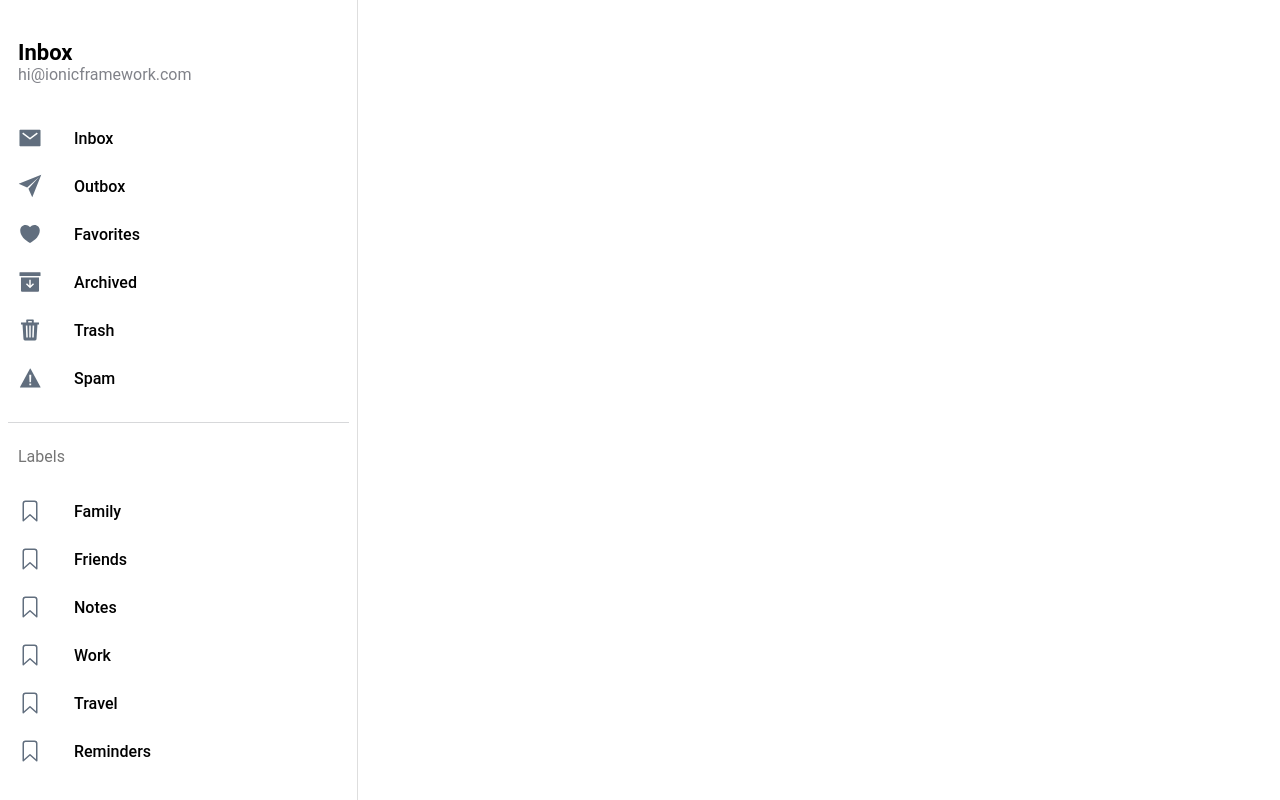
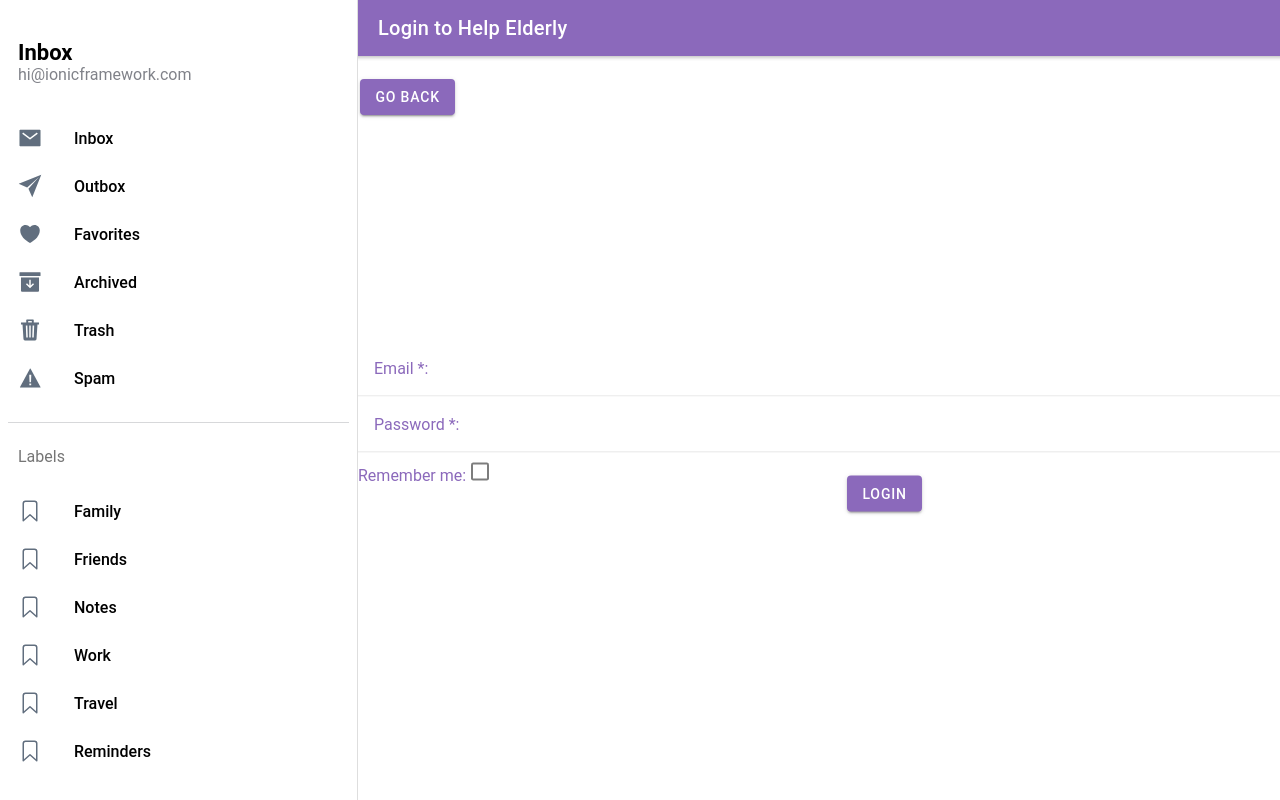
Before and after one commit to ankitamaps03/CS5340-Project-HelpElderly, a React (Create React App) app: page /loginAccount in a window 1280 px wide. Built offline with nearby package versions, Linux system fonts and the light colour scheme.

Commit message:
Added login screen

```diff
--- a/src/App.tsx
+++ b/src/App.tsx
@@ -26,6 +26,7 @@ import './theme/variables.css';
 import Login from "./pages/Login";
 import RequestHelp from "./pages/RequestHelp";
 import ViewHelpDetails from "./pages/ViewHelpDetails";
+import LoginAccount from "./pages/LoginAccount";
 
 const App: React.FC = () => {
   return (
@@ -46,8 +47,17 @@ const App: React.FC = () => {
             <Route path="/requestHelp" exact={true}>
               <RequestHelp/>
             </Route>
+            <Route path="/requestHelp/:id" exact={true}>
+              <RequestHelp/>viewHelpDetails
+            </Route>
             <Route path="/viewHelpDetails" exact={true}>
               <ViewHelpDetails/>
+            </Route>
+            <Route path="/viewHelpDetails/:id" exact={true}>
+              <ViewHelpDetails/>
+            </Route>
+            <Route path="/loginAccount" exact={true}>
+              <LoginAccount/>
             </Route>
           </IonRouterOutlet>
         </IonSplitPane>
--- /dev/null
+++ b/src/components/LoginForm.tsx
@@ -0,0 +1,74 @@
+import {IonButton, IonCheckbox, IonContent, IonInput, IonItem, IonLabel, IonList, IonLoading} from "@ionic/react";
+import './RequestHelpForm.css';
+import {useState} from "react";
+import {useHistory, useParams} from "react-router-dom";
+
+
+const LoginForm: React.FC = () => {
+    const [email, setEmail] = useState<string>('');
+    const [password, setPassword] = useState<string>();
+    const [rememberMe, setRememberMe] = useState<boolean>(false);
+
+    let history = useHistory();
+    const [showLoading, setShowLoading] = useState(false);
+
+    const redirectToHelper = () => {
+        setShowLoading(true)
+        setTimeout(() => {
+            setShowLoading(false);
+            history.push('/viewHelpDetails/1')
+        }, 2000);
+
+    }
+    return (
+        <div>
+            <IonList>
+                <IonItem>
+                    <IonLabel
+                        color="primary"
+                        position="floating"
+                    >Email *: </IonLabel>
+                    <IonInput
+                        type='email'
+                        placeholder="Enter your email."
+                        value={email}
+                        required
+                        onIonChange={e => setEmail(e.detail.value!)}/>
+                </IonItem>
+
+                <IonItem>
+                    <IonLabel
+                        color="primary"
+                        position="floating"
+                    >Password *: </IonLabel>
+                    <IonInput
+                        type='password'
+                        placeholder="Enter your password."
+                        value={password}
+                        required
+                        onIonChange={e => setPassword(e.detail.value!)}/>
+                </IonItem>
+                <div style={{float: "left"}}>
+                    <span style={{color: '#8b69bb', marginRight:'5px', display: 'inline-block'}}>Remember me:</span>
+                    <IonCheckbox style={{marginTop: '10px'}} checked={rememberMe} onIonChange={e => setRememberMe(e.detail.checked)}/>
+                </div>
+                <br/>
+                <IonButton color="primary"
+                           onClick={redirectToHelper}>
+
+                    Login
+                </IonButton>
+                <IonLoading
+                    cssClass='my-custom-class'
+                    isOpen={showLoading}
+                    onDidDismiss={() => setShowLoading(false)}
+                    message={'Requesting help.. Please wait..'}
+                    duration={5000}
+                />
+            </IonList>
+
+        </div>
+    )
+}
+
+export default LoginForm;
--- a/src/components/RequestHelpForm.tsx
+++ b/src/components/RequestHelpForm.tsx
@@ -12,9 +12,14 @@ import {
 } from "@ionic/react";
 import './RequestHelpForm.css';
 import {useState} from "react";
-import {useHistory} from "react-router-dom";
+import {useHistory, useParams} from "react-router-dom";
+
 
 const RequestHelpForm: React.FC = () => {
+    let params = {
+        id: ''
+    }
+    params = useParams();
     const [location, setLocation] = useState<string>('1191 Boylston St, Boston MA 02215');
     const [typeOfHelp, setTypeOfHelp] = useState<string>();
     const [comments, setComments] = useState<string>();
@@ -22,13 +27,23 @@ const RequestHelpForm: React.FC = () => {
     let history = useHistory();
     const [showLoading, setShowLoading] = useState(false);
 
+    const isLogin : string = useParams();
 
     const viewHelpDetails = () => {
-        setShowLoading(true)
-        setTimeout(() => {
-            setShowLoading(false);
-            history.push('viewHelpDetails')
-        }, 2000);
+        if (params) {
+           if(params.id)
+           {
+               setShowLoading(true)
+               setTimeout(() => {
+                   setShowLoading(false);
+                   history.push('/viewHelpDetails')
+               }, 2000);
+           }
+           else {
+               history.push('login')
+           }
+        }
+
     }
     return (
 
--- a/src/pages/Login.tsx
+++ b/src/pages/Login.tsx
@@ -15,6 +15,7 @@ const Login: React.FC = () => {
             <IonHeader collapse="condense">
                 <IonToolbar>
                 </IonToolbar>
+
             </IonHeader>
             <IonButton
                 color="primary"
@@ -25,12 +26,17 @@ const Login: React.FC = () => {
             <div className="container">
                 <IonButton
                     color="primary"
-                   >
+                onClick={() => history.push('loginAccount')}
+                >
                     Login
                 </IonButton>
                 <br/>
                 <br/>
-                <IonButton color="primary">Create an Account</IonButton>
+                <IonButton color="primary"
+                           onClick={() => history.push('createAccount')}
+                >
+                    Create an Account
+                </IonButton>
             </div>
 
         </IonContent>
--- /dev/null
+++ b/src/pages/LoginAccount.tsx
@@ -0,0 +1,40 @@
+import {IonButton, IonContent, IonHeader, IonPage, IonTitle, IonToolbar} from "@ionic/react";
+import './Login.css';
+import {useHistory} from "react-router-dom";
+import LoginForm from "../components/LoginForm";
+
+const LoginAccount: React.FC = () => {
+    let history = useHistory();
+    return (
+        <IonPage>
+            <IonHeader>
+                <IonToolbar color="head">
+                    <IonTitle>Login to Help Elderly</IonTitle>
+                </IonToolbar>
+            </IonHeader>
+
+            <IonContent>
+                <IonHeader collapse="condense">
+                    <IonToolbar>
+                    </IonToolbar>
+
+                </IonHeader>
+
+                <br/>
+                <IonButton
+
+                    color="primary"
+                    onClick={() => history.goBack()}
+                >
+                    Go back
+                </IonButton>
+                <br/>
+                <div className="container">
+                    <LoginForm />
+                </div>
+
+            </IonContent>
+        </IonPage>)
+}
+
+export default LoginAccount;
```
